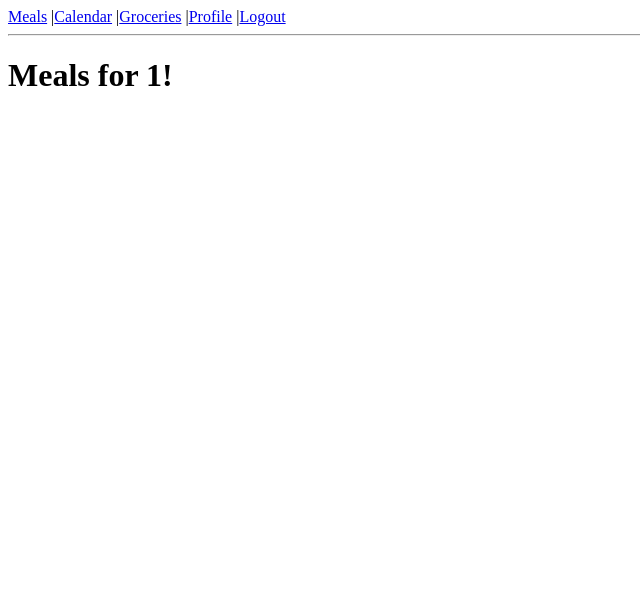
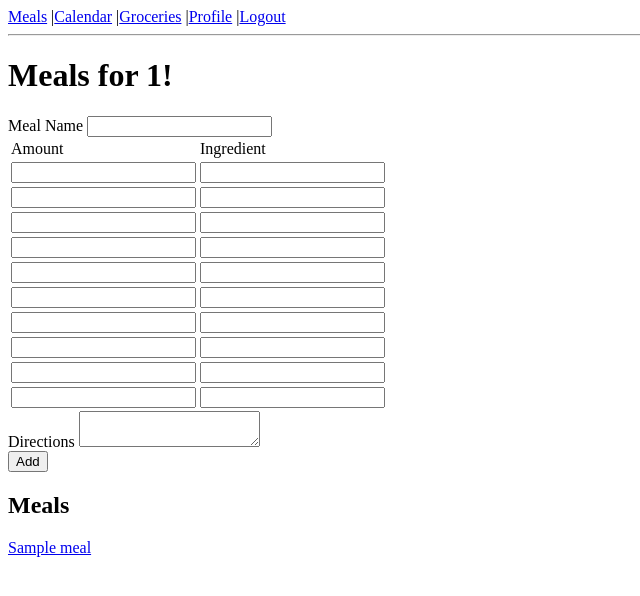
Before and after one commit to sroehl/meal_time, a Flask app: page /meals in a window 1280 px wide. Shown: the top 596 px of the page, without its empty margins (0-640 px from the left). Run offline with Flask 2, Linux system fonts and the light colour scheme; the first user in the database is signed in; a database or web service that is not in the repository returns one stand-in record (Sample ...); some libraries are stand-ins or nearby versions.

Commit message:
Basic meals page works.  Can now create meals (with a limit of 10 ingredients) and can display the meals.  Meals are stored in the DB

```diff
--- a/Meal_time/forms.py
+++ b/Meal_time/forms.py
@@ -1,8 +1,21 @@
 from flask_wtf import Form
-from wtforms import StringField, PasswordField
+from wtforms import StringField, PasswordField, FormField, FieldList, TextAreaField
+import wtforms
 from wtforms.validators import DataRequired
 
 
 class LoginForm(Form):
     username = StringField('Username', validators=[DataRequired()])
     password = PasswordField('Password', validators=[DataRequired()])
+
+
+# Using wtforms.Form instead of flask_wtf.Form because of CSRF issues
+class IngredientEntryForm(wtforms.Form):
+    amount = StringField('Amount')
+    ingredient_name = StringField('Name')
+
+
+class MealForm(Form):
+    meal_name = StringField('Meal Name', validators=[DataRequired()])
+    ingredients = FieldList(FormField(IngredientEntryForm), min_entries=10)
+    directions = TextAreaField('Directions')
--- a/Meal_time/templates/meals.html
+++ b/Meal_time/templates/meals.html
@@ -1,7 +1,34 @@
 {% extends "base.html" %}
 {% block content %}
-    <h1>Meals for {{ username }}!</h1>
-    {% for meal in meals %}
-    <div><p>{{ meal.name }}</p></div>
-    {% endfor %}
+<h1>Meals for {{ username }}!</h1>
+<form action="" method="post" name="add_meal">
+    {{ form.hidden_tag() }}
+    <div class="form-group">
+        <label class="control-label" for="meal_name">Meal Name</label>
+        {{ form.meal_name }}
+    </div>
+    <div class="form-group">
+        <table>
+            <tr>
+                <td>Amount</td>
+                <td>Ingredient</td>
+            </tr>
+            {% for ingredient_entry_form in form.ingredients %}
+            <tr>
+                <td>{{ ingredient_entry_form.amount }}</td>
+                <td>{{ ingredient_entry_form.ingredient_name }}</td>
+            </tr>
+            {% endfor %}
+        </table>
+    </div>
+    <div class="form-group">
+        <label class="control-label" for="directions">Directions</label>
+        {{ form.directions }}
+    </div>
+    <input type="submit" value="Add"></p>
+</form>
+<h2>Meals</h2>
+{% for meal in meals %}
+<a href="{{ url_for('meal', meal_id=meal._id) }}">{{ meal.name }}</a>
+{% endfor %}
 {% endblock %}
--- a/Meal_time/views.py
+++ b/Meal_time/views.py
@@ -1,15 +1,16 @@
 from Meal_time import app, lm
 from flask import render_template, request, redirect, url_for, flash
 from flask_login import login_user, logout_user, login_required, current_user
-from .forms import LoginForm
+from .forms import LoginForm, MealForm
 from .user import User
-
+from bson.objectid import ObjectId
+import dumper
 
 @app.route('/', methods=['GET', 'POST'])
 @app.route('/login', methods=['GET', 'POST'])
 def login():
     form = LoginForm()
-    if request.method == 'POST' and form.validate_on_submit():
+    if form.validate_on_submit():
         user = app.config['USERS_COLLECTION'].find_one({"_id": form.username.data})
         if user and User.validate_login(user['password'], form.password.data):
             user_obj = User(user['_id'])
@@ -34,11 +35,36 @@ def user():
     return render_template('user.html', user=current_user.get_id())
 
 
-@app.route('/meals')
+@app.route('/meals', methods=['GET', 'POST'])
 @login_required
 def meals():
-    meals={}
-    return render_template('meals.html', title='Meals', username=current_user.get_id(), meals=meals)
+    form = MealForm()
+    if form.validate_on_submit():
+        meal = {}
+        meal['name'] = form.meal_name.data
+        meal['directions'] = form.directions.data
+        meal['ingredients'] = form.ingredients.data
+        meal['user'] = current_user.get_id()
+        app.config['MEALS_COLLECTION'].insert(meal)
+        flash("Created meal!", category='success')
+        return redirect('/meals')
+    meals = app.config['MEALS_COLLECTION'].find({"user": current_user.get_id()})
+    # ingredients = []
+    # for i in range(0, 10):
+    #    ingredients.append({'1', '1'})
+    return render_template('meals.html', title='Meals', username=current_user.get_id(), meals=meals, form=form)
+
+
+@app.route('/meal/<meal_id>')
+@login_required
+def meal(meal_id):
+    print(meal_id)
+    meal = app.config['MEALS_COLLECTION'].find_one({"_id": ObjectId(meal_id)})
+    print(meal)
+    if meal is None:
+        flash("Could not find meal!", category='error')
+        return redirect('/meals')
+    return render_template('single_meal.html', title=meal['name'], meal=meal)
 
 
 @app.route('/calendar')
--- a/config.py
+++ b/config.py
@@ -7,5 +7,6 @@ DB_NAME='MealTime'
 
 DATABASE = MongoClient()[DB_NAME]
 USERS_COLLECTION = DATABASE.users
+MEALS_COLLECTION = DATABASE.meals
 
 DEBUG = True
```
Also changed, not shown: Meal_time/templates/single_meal.html (added, +19 -0 lines).
